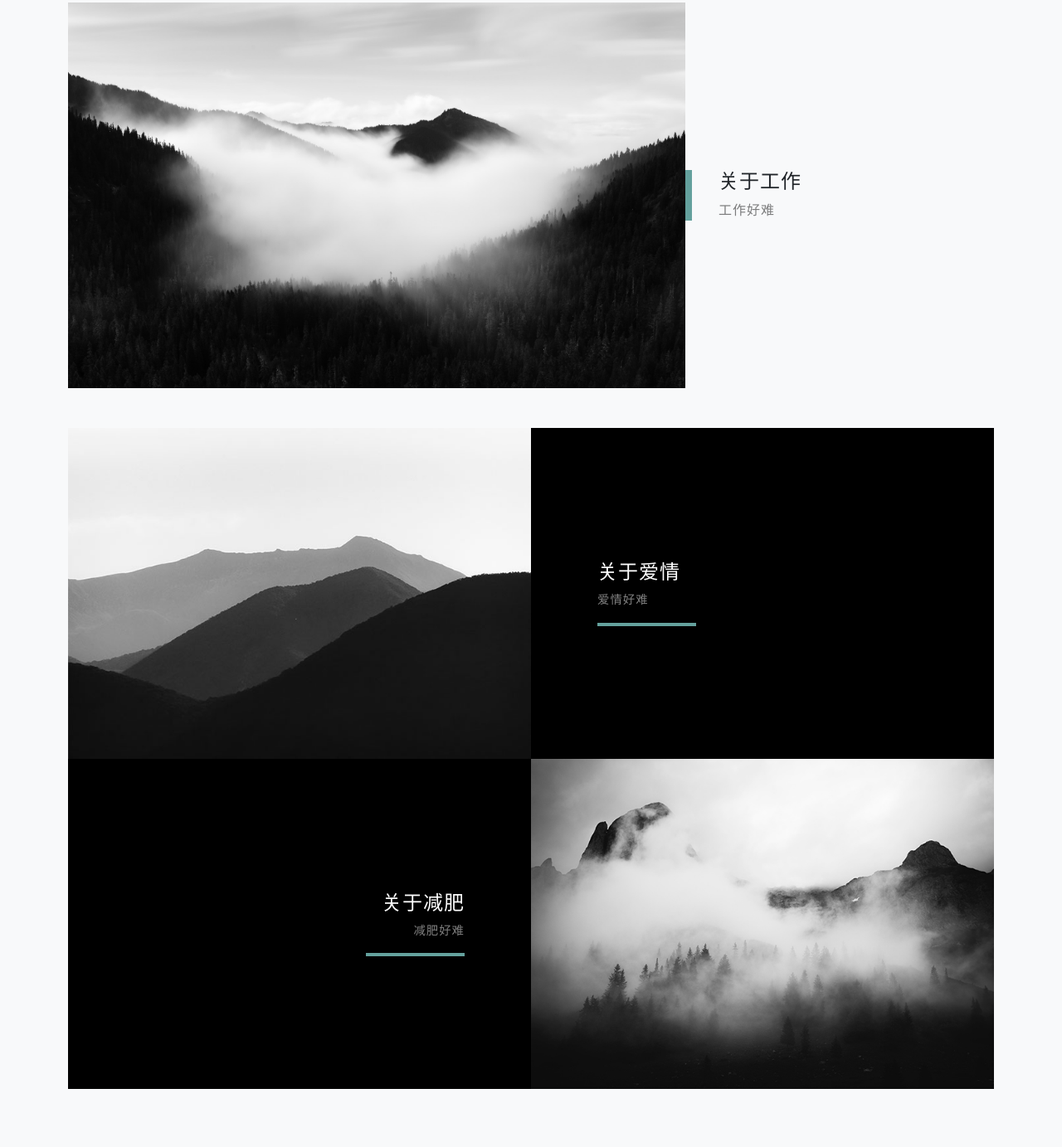
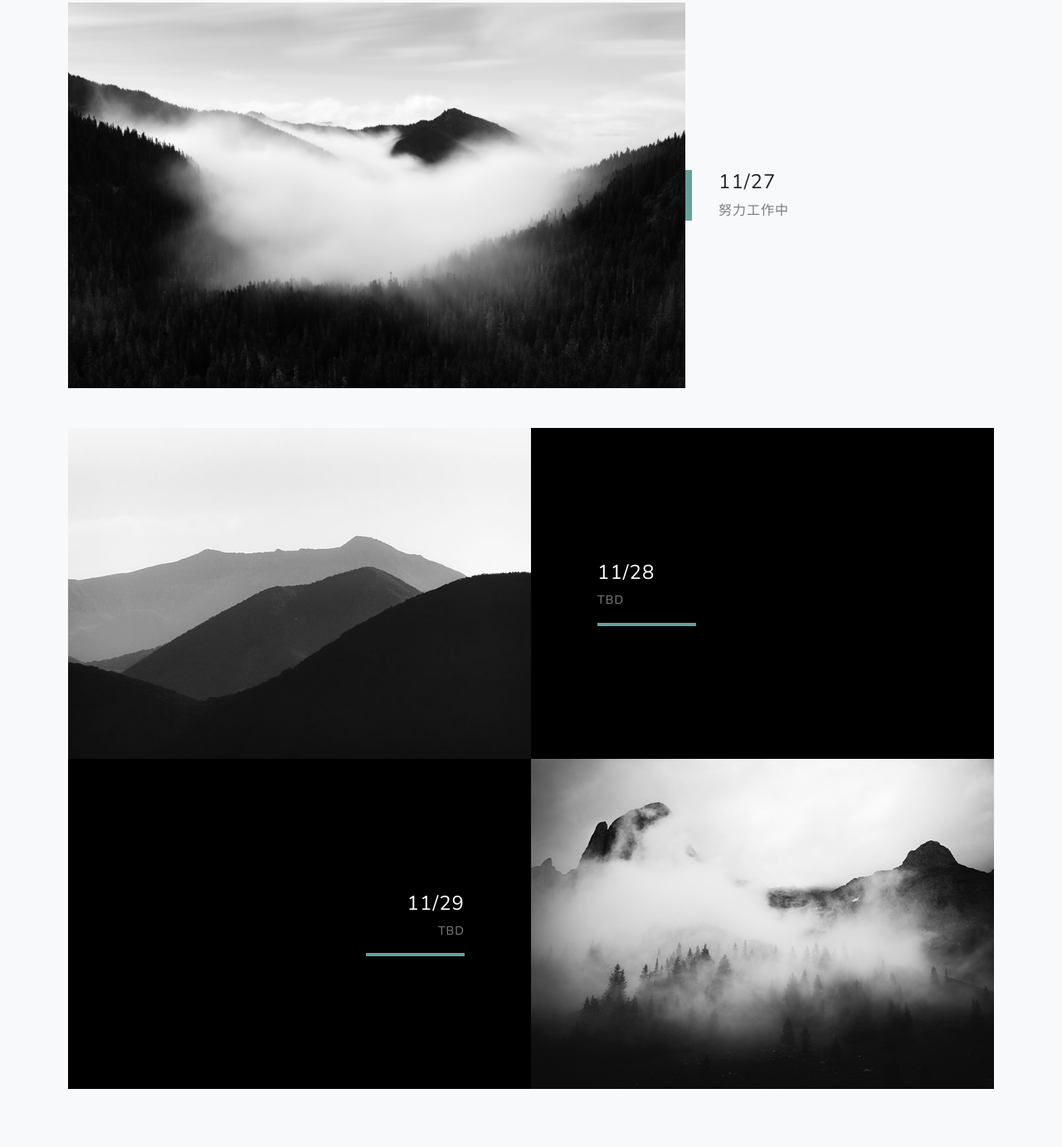
Before and after one commit to wendyqian11/wendyqian11.github.io, a plain HTML site: page index.html in a window 1280 px wide. Shown: the part 957-2340 px from the top of the page at 83% size. Drawn offline with nearby package versions, Linux system fonts and the light colour scheme.

Commit message:
Update index.html

```diff
--- a/index.html
+++ b/index.html
@@ -26,7 +26,7 @@
                 </button>
                 <div class="collapse navbar-collapse" id="navbarResponsive">
                     <ul class="navbar-nav ml-auto">
-                        <li class="nav-item"><a class="nav-link js-scroll-trigger" href="#blogs">Projects</a></li>
+                        <li class="nav-item"><a class="nav-link js-scroll-trigger" href="#blogs">Blogs</a></li>
                     </ul>
                 </div>
             </div>
@@ -49,8 +49,8 @@
                     <div class="col-xl-8 col-lg-7"><img class="img-fluid mb-3 mb-lg-0" src="assets/img/bg-masthead.jpg" alt="" /></div>
                     <div class="col-xl-4 col-lg-5">
                         <div class="featured-text text-center text-lg-left">
-                            <h4>关于工作</h4>
-                            <p class="text-black-50 mb-0">工作好难</p>
+                            <h4>11/27</h4>
+                            <p class="text-black-50 mb-0">努力工作中</p>
                         </div>
                     </div>
                 </div>
@@ -61,8 +61,8 @@
                         <div class="bg-black text-center h-100 project">
                             <div class="d-flex h-100">
                                 <div class="project-text w-100 my-auto text-center text-lg-left">
-                                    <h4 class="text-white">关于爱情</h4>
-                                    <p class="mb-0 text-white-50">爱情好难</p>
+                                    <h4 class="text-white">11/28</h4>
+                                    <p class="mb-0 text-white-50">TBD</p>
                                     <hr class="d-none d-lg-block mb-0 ml-0" />
                                 </div>
                             </div>
@@ -76,8 +76,8 @@
                         <div class="bg-black text-center h-100 project">
                             <div class="d-flex h-100">
                                 <div class="project-text w-100 my-auto text-center text-lg-right">
-                                    <h4 class="text-white">关于减肥</h4>
-                                    <p class="mb-0 text-white-50">减肥好难</p>
+                                    <h4 class="text-white">11/29</h4>
+                                    <p class="mb-0 text-white-50">TBD</p>
                                     <hr class="d-none d-lg-block mb-0 mr-0" />
                                 </div>
                             </div>
```
